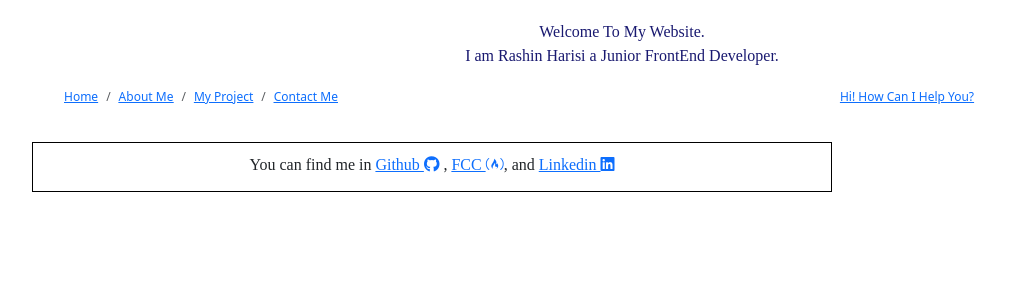
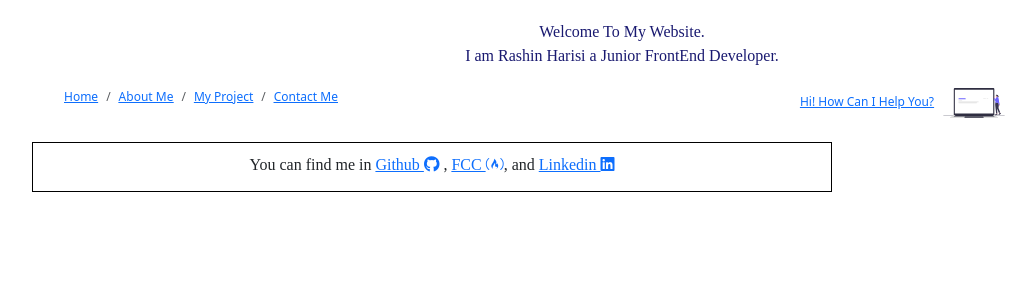
Before and after one commit to Rashin-Harisi/personalweb-bootstrap, a React (Create React App) app: page /aboutMe in a window 1280 px wide. Shown: the top 300 px of the page, without its empty margins (18-1050 px from the left). Built offline with nearby package versions, Linux system fonts and the light colour scheme.

Commit message:
Adding an Icon SVG to the project

```diff
--- /dev/null
+++ b/src/components/icons/icon.jsx
@@ -0,0 +1,128 @@
+import React from "react";
+
+function Icon() {
+  return (
+    <svg
+      xmlns="http://www.w3.org/2000/svg"
+      width="80"
+      height="30"
+      viewBox="0 0 949.85 463.64"
+    >
+      <path
+        fill="#2f2e43"
+        strokeWidth="0"
+        d="M0 418.39c0 .94 1.07 1.69 2.41 1.69h945.03c1.33 0 2.41-.75 2.41-1.69s-1.07-1.69-2.41-1.69H2.41c-1.33 0-2.41.75-2.41 1.69z"
+      ></path>
+      <path
+        fill="#2f2e41"
+        strokeWidth="0"
+        d="M789.19 420.78H162.66V17.31c0-9.54 7.76-17.31 17.31-17.31h591.91c9.54 0 17.31 7.76 17.31 17.31v403.47z"
+      ></path>
+      <path
+        fill="#dfdfdf"
+        strokeWidth="0"
+        d="M841.34 463.64H108.95c-2.53 0-4.6-1.57-5.29-4.01-.68-2.43.27-4.86 2.43-6.17l57.09-34.83H789.4l.18.11 54.72 34.77c2.11 1.34 3.03 3.76 2.33 6.17-.7 2.4-2.77 3.96-5.27 3.96z"
+      ></path>
+      <path
+        fill="#fff"
+        strokeWidth="0"
+        d="M179.09 25.72H772.0400000000001V394.35H179.09z"
+      ></path>
+      <path
+        fill="#2f2e41"
+        strokeWidth="0"
+        d="M794.9 441.5L159.09 441.5 190.52 416 764.9 416 794.9 441.5z"
+      ></path>
+      <path
+        fill="#2f2e41"
+        strokeWidth="0"
+        d="M626.31 458.64L324.83 458.64 336.26 441.5 614.88 441.5 626.31 458.64z"
+      ></path>
+      <path
+        fill="#dfdfdf"
+        strokeWidth="0"
+        d="M653.28 171.49h-31.41c-2.73 0-4.95-2.22-4.95-4.95s2.22-4.95 4.95-4.95h31.41c2.73 0 4.95 2.22 4.95 4.95s-2.22 4.95-4.95 4.95zM689.4 171.49h-14.66c-2.73 0-4.95-2.22-4.95-4.95s2.22-4.95 4.95-4.95h14.66c2.73 0 4.95 2.22 4.95 4.95s-2.22 4.95-4.95 4.95z"
+      ></path>
+      <path
+        fill="#6c63ff"
+        strokeWidth="0"
+        d="M338.8 175.27h-95.6c-4.88 0-8.85-3.97-8.85-8.85s3.97-8.85 8.85-8.85h95.6c4.88 0 8.85 3.97 8.85 8.85s-3.97 8.85-8.85 8.85z"
+      ></path>
+      <path
+        fill="#dfdfdf"
+        strokeWidth="0"
+        d="M286.97 198.88H240.9c-2.97 0-5.4-2.42-5.4-5.4s2.42-5.4 5.4-5.4h46.07c2.97 0 5.4 2.42 5.4 5.4s-2.42 5.4-5.4 5.4zM540.95 220.19H239.74c-2.97 0-5.4-2.42-5.4-5.4s2.42-5.4 5.4-5.4h301.21c2.97 0 5.4 2.42 5.4 5.4s-2.42 5.4-5.4 5.4zM515.04 234.59h-275.3c-2.97 0-5.4-2.42-5.4-5.4s2.42-5.4 5.4-5.4h275.29c2.97 0 5.4 2.42 5.4 5.4s-2.42 5.4-5.4 5.4z"
+      ></path>
+      <path
+        fill="#f2a7aa"
+        strokeWidth="0"
+        d="M838.74 152.18L824.02 157.02 824.02 135.82 837.38 135.82 838.74 152.18z"
+      ></path>
+      <circle
+        cx="825.84"
+        cy="127.02"
+        r="14.67"
+        fill="#f2a7aa"
+        strokeWidth="0"
+      ></circle>
+      <path
+        fill="#36344e"
+        strokeWidth="0"
+        d="M829.87 125.57c-2.46-.07-4.07-2.56-5.02-4.82-.95-2.27-1.94-4.87-4.21-5.81-1.86-.77-5.15 4.4-6.62 3.03-1.53-1.43-.04-8.81 1.59-10.13s3.85-1.58 5.95-1.68c5.11-.24 10.26.18 15.27 1.22 3.1.65 6.29 1.62 8.53 3.86 2.83 2.84 3.56 7.13 3.76 11.14.21 4.1-.03 8.4-2.02 11.98-1.99 3.59-6.17 6.24-10.17 5.32-.4-2.18 0-4.41.16-6.62.15-2.21 0-4.59-1.35-6.35s-4.23-2.45-5.8-.89"
+      ></path>
+      <path
+        fill="#36344e"
+        strokeWidth="0"
+        d="M847.92 130.65c1.47-1.08 3.22-1.97 5.03-1.75 1.95.24 3.6 1.85 4.1 3.75s-.06 4-1.27 5.55c-1.21 1.55-3 2.58-4.9 3.1-1.1.3-2.3.42-3.35-.03-1.54-.66-2.37-2.64-1.77-4.2"
+      ></path>
+      <path
+        fill="#f2a7aa"
+        strokeWidth="0"
+        d="M820.09 388H833.88V407.56H820.09z"
+      ></path>
+      <path
+        fill="#36344e"
+        strokeWidth="0"
+        d="M806.66 419.41c-1.45 0-2.74-.04-3.71-.13-3.66-.34-7.16-3.04-8.92-4.62a2.493 2.493 0 01-.63-2.82c.29-.7.88-1.22 1.61-1.43l9.68-2.77 15.67-10.58.17.31c.07.12 1.6 2.89 2.12 4.76.2.71.14 1.31-.15 1.77-.21.32-.49.5-.73.61.28.3 1.17.9 3.91 1.34 3.99.64 4.84-3.51 4.87-3.68l.03-.14.12-.08c1.9-1.23 3.07-1.78 3.48-1.66.25.08.67.2 1.81 11.49.11.35.91 2.95.37 5.43-.59 2.7-12.39 1.77-14.75 1.56-.07 0-8.9.64-14.96.64z"
+      ></path>
+      <path
+        fill="#f2a7aa"
+        strokeWidth="0"
+        d="M865.58 374.8H879.37V394.36H865.58z"
+        transform="rotate(-31.95 872.443 384.589)"
+      ></path>
+      <path
+        fill="#36344e"
+        strokeWidth="0"
+        d="M857.61 416.73c-1.62 0-3.11-.19-4.17-.38a2.497 2.497 0 01-2.03-2.06c-.12-.75.1-1.5.61-2.07l6.75-7.47 7.7-17.27.31.17c.12.06 2.89 1.6 4.32 2.92.54.5.81 1.03.8 1.58 0 .38-.15.69-.29.9.4.1 1.47.14 4.03-.94 3.73-1.57 2.25-5.54 2.19-5.71l-.05-.13.06-.13c.97-2.05 1.66-3.14 2.07-3.25.25-.07.68-.18 7.61 8.79.28.24 2.33 2.02 3.19 4.42.93 2.6-9.58 8.06-11.69 9.13-.07.05-11.06 8.04-15.57 10.31-1.79.9-3.91 1.18-5.84 1.18zM844.04 224.38h-38.61l-3.5 35.92 15.33 132.71h19.71l-7.88-76.65 31.97 69.2 17.52-12.26-24.97-64.6s8.92-56.28 1.91-70.3c-7.01-14.02-11.48-14.02-11.48-14.02z"
+      ></path>
+      <path
+        fill="#6c63ff"
+        strokeWidth="0"
+        d="M863.24 226.57L801.92 226.57 820.32 147.3 847.03 147.3 863.24 226.57z"
+      ></path>
+      <path
+        fill="#f2a7aa"
+        strokeWidth="0"
+        d="M786.69 145.73c-.98-4.82.81-9.23 4-9.84 3.19-.61 6.56 2.8 7.54 7.63.42 1.92.35 3.91-.19 5.81l3.88 20.49-10.02 1.58-2.76-20.36a12.136 12.136 0 01-2.45-5.31z"
+      ></path>
+      <path
+        fill="#6c63ff"
+        strokeWidth="0"
+        d="M846.38 147.3h-23.56l-15.88 31.77-5.99-23.8-13.16 1.4s3.11 46.51 16.73 44.94c13.61-1.57 45.36-43.48 41.87-54.3z"
+      ></path>
+      <path
+        fill="#f2a7aa"
+        strokeWidth="0"
+        d="M872.7 268.11c.98 4.82-.81 9.23-4 9.84-3.19.61-6.56-2.8-7.54-7.63-.42-1.92-.35-3.91.19-5.81l-3.88-20.49 10.02-1.58 2.76 20.36c1.24 1.55 2.08 3.37 2.45 5.31z"
+      ></path>
+      <path
+        fill="#6c63ff"
+        strokeWidth="0"
+        d="M832.95 147.3s13.39-.57 14.08 0c3.65 2.99 25.09 110.66 25.09 110.66h-13.58l-25.6-110.66z"
+      ></path>
+    </svg>
+  );
+}
+
+export default Icon;
--- a/src/components/navbar/navbar.js
+++ b/src/components/navbar/navbar.js
@@ -4,6 +4,7 @@ import { Link } from 'react-router-dom';
 import 'bootstrap/dist/css/bootstrap.min.css';
 import './navbar.css'
 import Contact from '../contactMe/contact';
+import Icon from '../icons/icon';
 
 
 
@@ -22,6 +23,7 @@ const NavBar = () => {
                 </Col>
                 <Col>
                     <a href={<Contact/>}>Hi! How Can I Help You?</a>
+                    <Icon/>
                 </Col>
             </Row>
 
```
